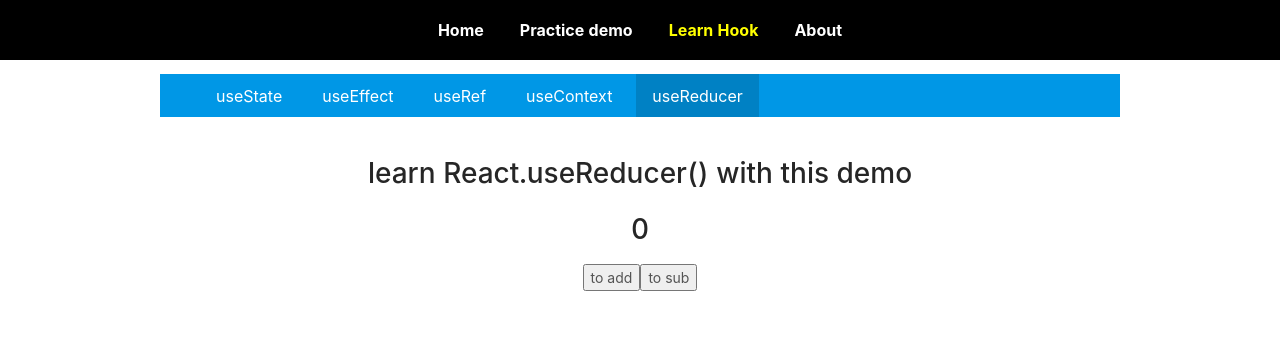
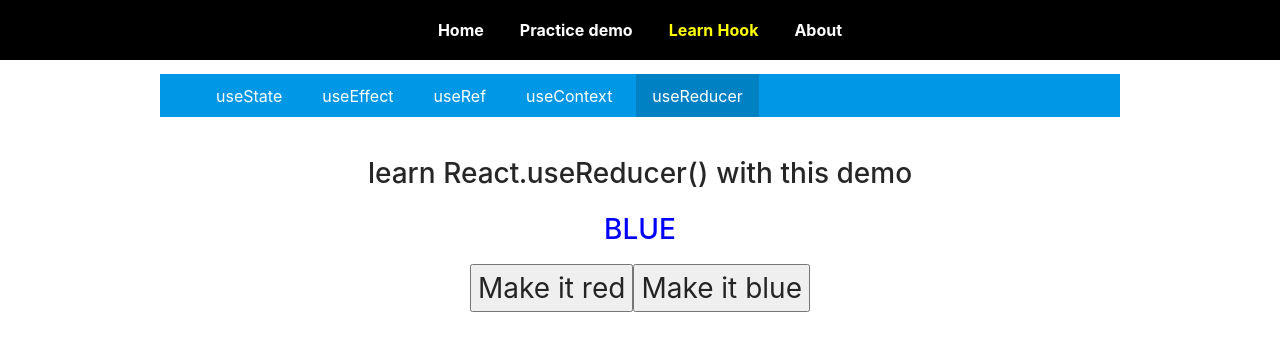
Before and after one commit to lixingyangok/react-with-ts, a React (Create React App) app: page /hook/useReducer in a window 1280 px wide. Shown: the top 350 px of the page. Built offline with nearby package versions, Linux system fonts and the light colour scheme.

Commit message:
重新学习 useReducer.tsx

```diff
--- a/src/pages/hook/children/useContext/useContext.tsx
+++ b/src/pages/hook/children/useContext/useContext.tsx
@@ -53,6 +53,7 @@ export default function(){
             Type in to change the content value:&nbsp;&nbsp;&nbsp;
             <input type='text' value={name} onChange={ev=>setName(ev.target.value)} />
         </div>
+        {/* MyContext 这样一个 context 声明完成之后，要通过以下的 MyContext.Provider 向子级下发共享的值 */}
         <MyContext.Provider value={name}>
             <JustOneBox>
                 <Banner01></Banner01>
--- a/src/pages/hook/children/useReducer/useReducer.tsx
+++ b/src/pages/hook/children/useReducer/useReducer.tsx
@@ -1,28 +1,70 @@
 import React from 'react';
 
+
+
+interface IState {
+    color: string,
+    size: string,
+}
+interface IContext {
+    state: IState,
+    dispath: Function,
+}
+const Context:IContext = {
+    state: { color: '', size: '' },
+    dispath: ()=>null,
+}
+const myContext = React.createContext(Context);
+
+
+function ShowColor () {
+    const {state} = React.useContext(myContext);
+    console.log(state);
+    return <h1 style={{color:state.color, textTransform: 'uppercase'}} >
+        {state.color}
+    </h1>
+}
+function ChangeColor () {
+    const {dispath} = React.useContext(myContext);
+    return <h1>
+        <button onClick={()=>dispath({type: oType.changeColor, payload:'red'})}>
+            Make it red
+        </button>
+        <button onClick={()=>dispath({type: oType.changeColor, payload:'blue'})}>
+            Make it blue
+        </button>
+    </h1>
+}
+
+
+const oType = {
+    changeColor: 'changeColor',
+    changeSize: 'changeSize',
+}
+const reducer = (
+    state:IState,
+    action:{ type:string, payload:any },
+) => {
+    // ▼血的教训，必须深拷贝
+    const newState = JSON.parse(JSON.stringify(state));
+    if( action.type === oType.changeColor ){
+        newState.color = action.payload;
+    }
+    if( action.type === oType.changeSize ){
+        newState.size = action.payload;
+    }
+    return newState;
+};
 export default function(){
-    const [count, dispath] = React.useReducer((state, action)=>{
-        switch(action){
-            case 'add':
-                return state + 1;
-            case 'sub':
-                return state - 1;
-            default :
-                return state;
-        };
-    }, 0);
-    return <div>
+    const [state, dispath] = React.useReducer(reducer, {
+        color: 'blue',
+        size: '18px',
+    });
+    return <myContext.Provider value={{state, dispath}}>
         <h1>
             learn React.useReducer() with this demo
         </h1>
-        <h1>
-            {count} <br/>
-        </h1>
-        <button onClick={()=>dispath('add')} >
-            to add
-        </button>
-        <button onClick={()=>dispath('sub')} >
-            to sub
-        </button>
-    </div>
+        <ShowColor/>
+        <ChangeColor/>
+    </myContext.Provider>
 }
```
